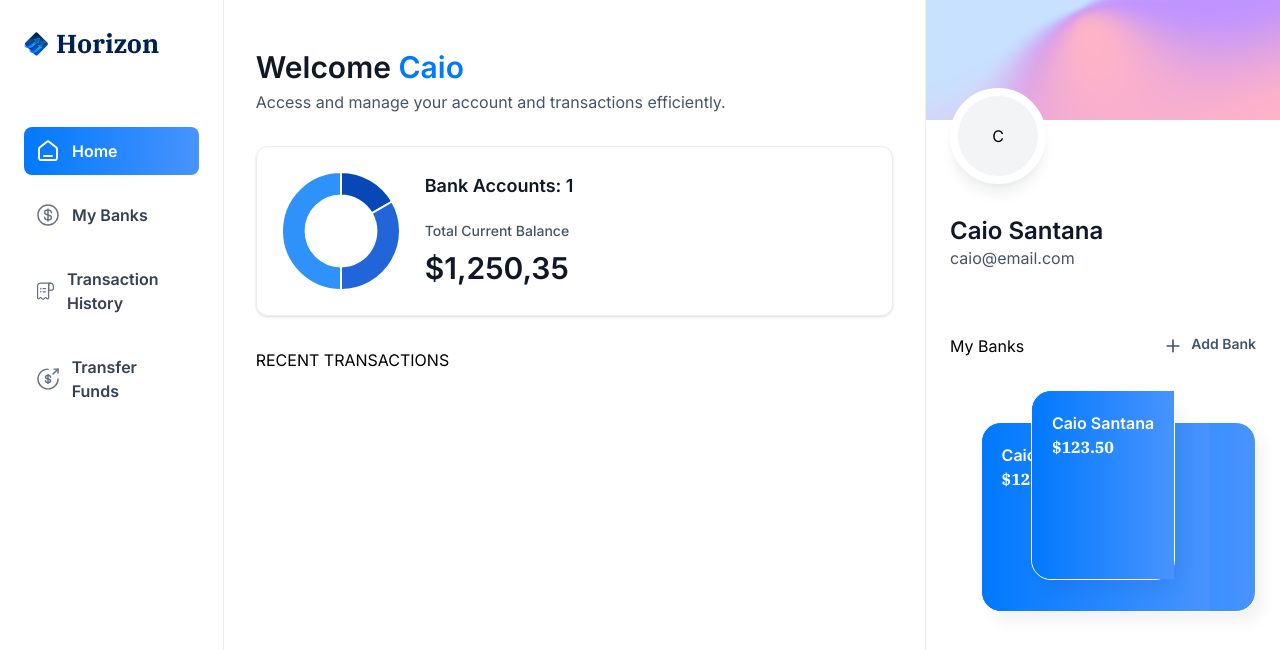
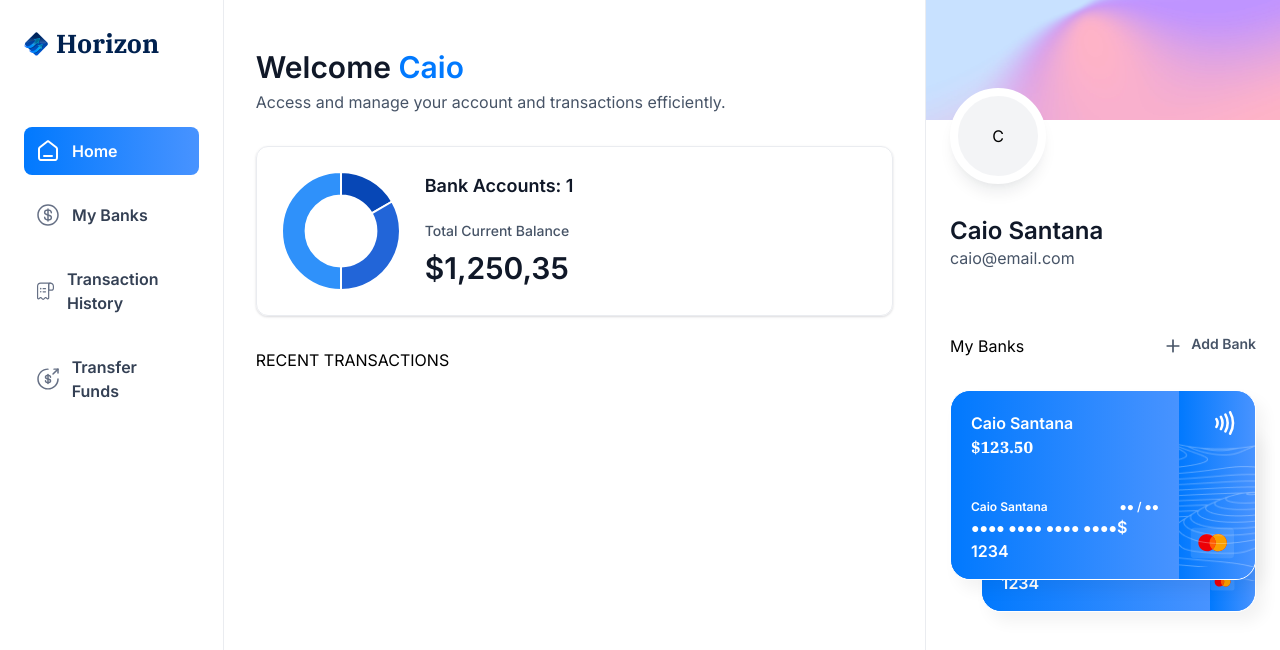
Before and after one commit to brnoliveira110/horizonbank, a Next.js app: page / in a window 1280 px wide. Shown: the top 650 px of the page. Built offline with nearby package versions, Linux system fonts and the light colour scheme.

Commit message:
adicionado detalhes do cartão na sidebar

```diff
--- a/components/BankCard.tsx
+++ b/components/BankCard.tsx
@@ -1,4 +1,5 @@
 import { formatAmount } from "@/lib/utils";
+import Image from "next/image";
 import Link from "next/link";
 import React from "react";
 
@@ -22,10 +23,33 @@
 
           <article className="flex flex-col gap2">
             <div className="flex justify-between">
-              <h1 className="text-12 font"></h1>
+              <h1 className="text-12 font-semibold text-white">{userName}</h1>
+              <h2 className="text-12 font-semibold text-white">●● / ●●</h2>
             </div>
+            <p className="text-14 font-semibold trancking-[1.1px] text-white">
+              ●●●● ●●●● ●●●● ●●●●
+              <span className="text-16">$ 1234</span>
+            </p>
           </article>
         </div>
+        <div className="bank-card_icon">
+          <Image src="/icons/Paypass.svg" width={20} height={24} alt="pay" />
+          <Image
+            src="/icons/mastercard.svg"
+            width={45}
+            height={32}
+            alt="mastercard"
+            className="ml-5"
+          />
+        </div>
+
+        <Image
+          src="/icons/lines.png"
+          width={316}
+          height={190}
+          alt="lines"
+          className="absolute top-0 left-0"
+        />
       </Link>
     </div>
   );
```
Also changed, not shown: app/(root)/my-banks/page.tsx (added).
